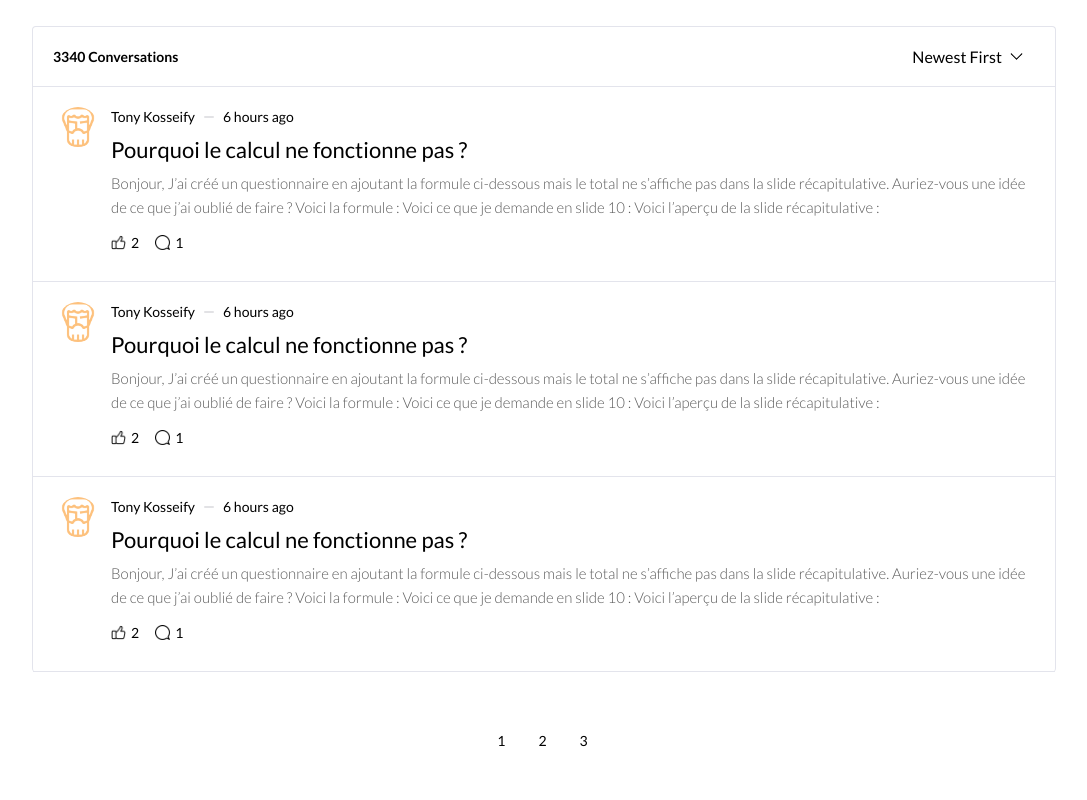
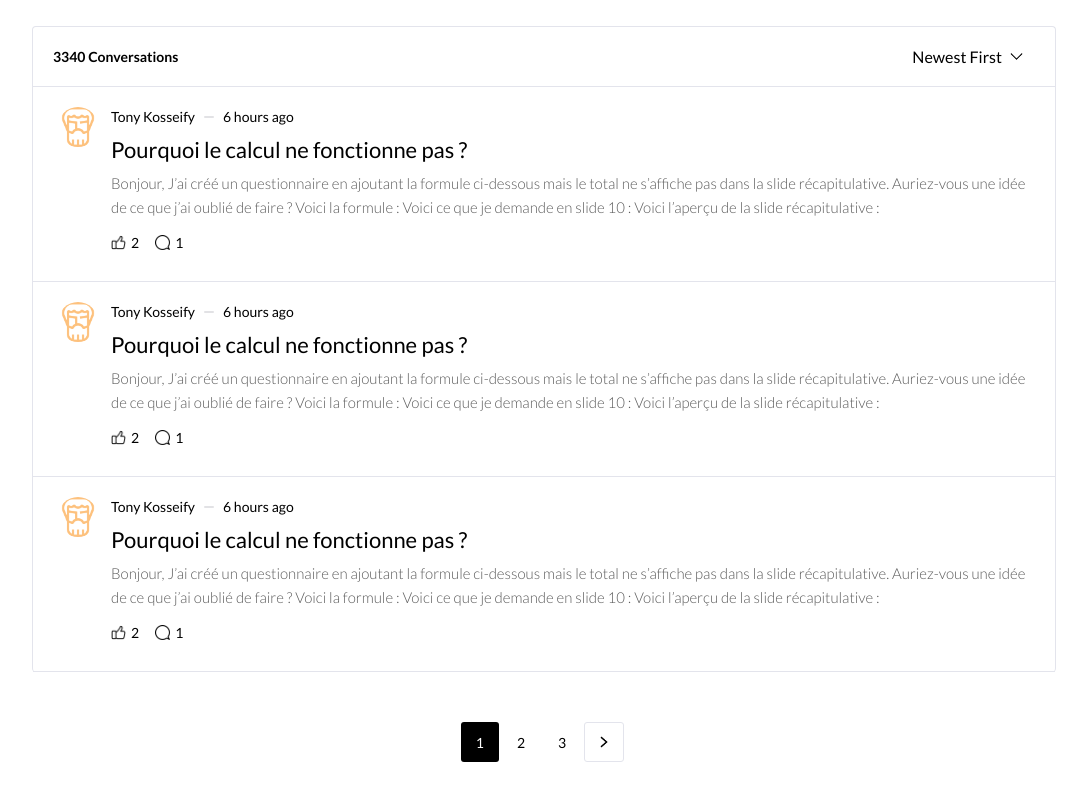
Before and after one commit to tonyykosseifyy/forum-web-assignment, a plain HTML site: page index.html in a window 1280 px wide. Shown: the part 469-1269 px from the top of the page, without its empty margins (96-1183 px from the left). Drawn offline with Linux system fonts and the light colour scheme.

Commit message:
pagination done

```diff
--- a/index.html
+++ b/index.html
@@ -192,7 +192,7 @@
       <!-- Pagination -->
       <div class="pagination-wrapper">
         <div class="pagination">
-          <div class="pagination-box">
+          <div class="pagination-box active">
             <p>1</p>
           </div>
           <div class="pagination-box">
@@ -200,6 +200,9 @@
           </div>
           <div class="pagination-box">
             <p>3</p>
+          </div>
+          <div class="pagination-box next">
+            <img src="/resources/images/icons/next.png" alt="next" />
           </div>
         </div>
       </div>
--- a/resources/css/main.css
+++ b/resources/css/main.css
@@ -255,6 +255,21 @@
   transition: background-color 0.3s ease-out;
 }
 
+.pagination-box > img {
+  width: 18px;
+  height: 18px;
+  object-fit: contain;
+}
 .pagination-box:hover {
   background-color: rgb(242, 242, 242);
 }
+
+.pagination-box.next {
+  border: 1px solid #e3e4ec;
+  padding: 10px;
+}
+
+.pagination-box.active {
+  background-color: black;
+  color: white;
+}
```
Also changed, not shown: resources/images/icons/next.png (added).
